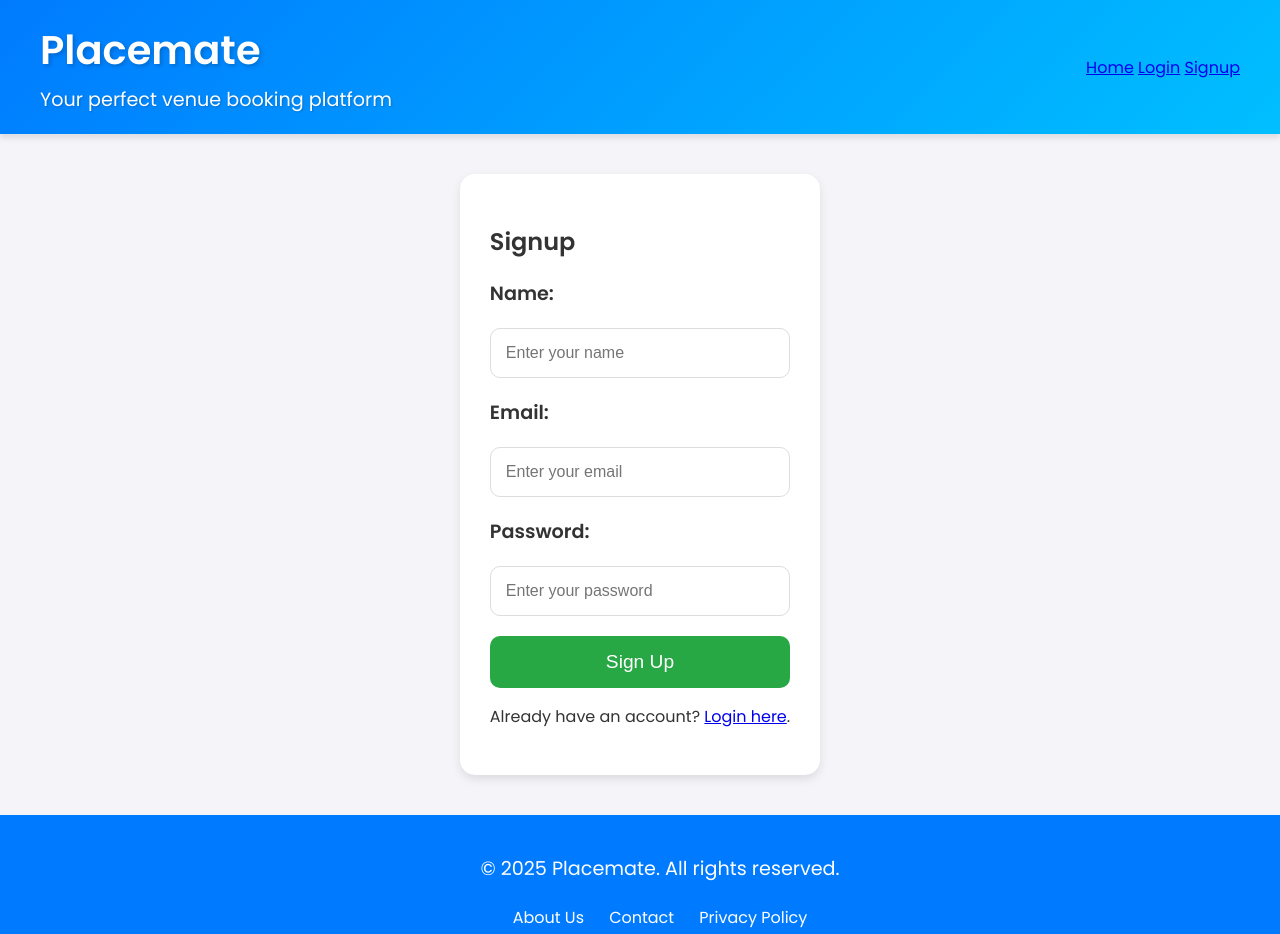
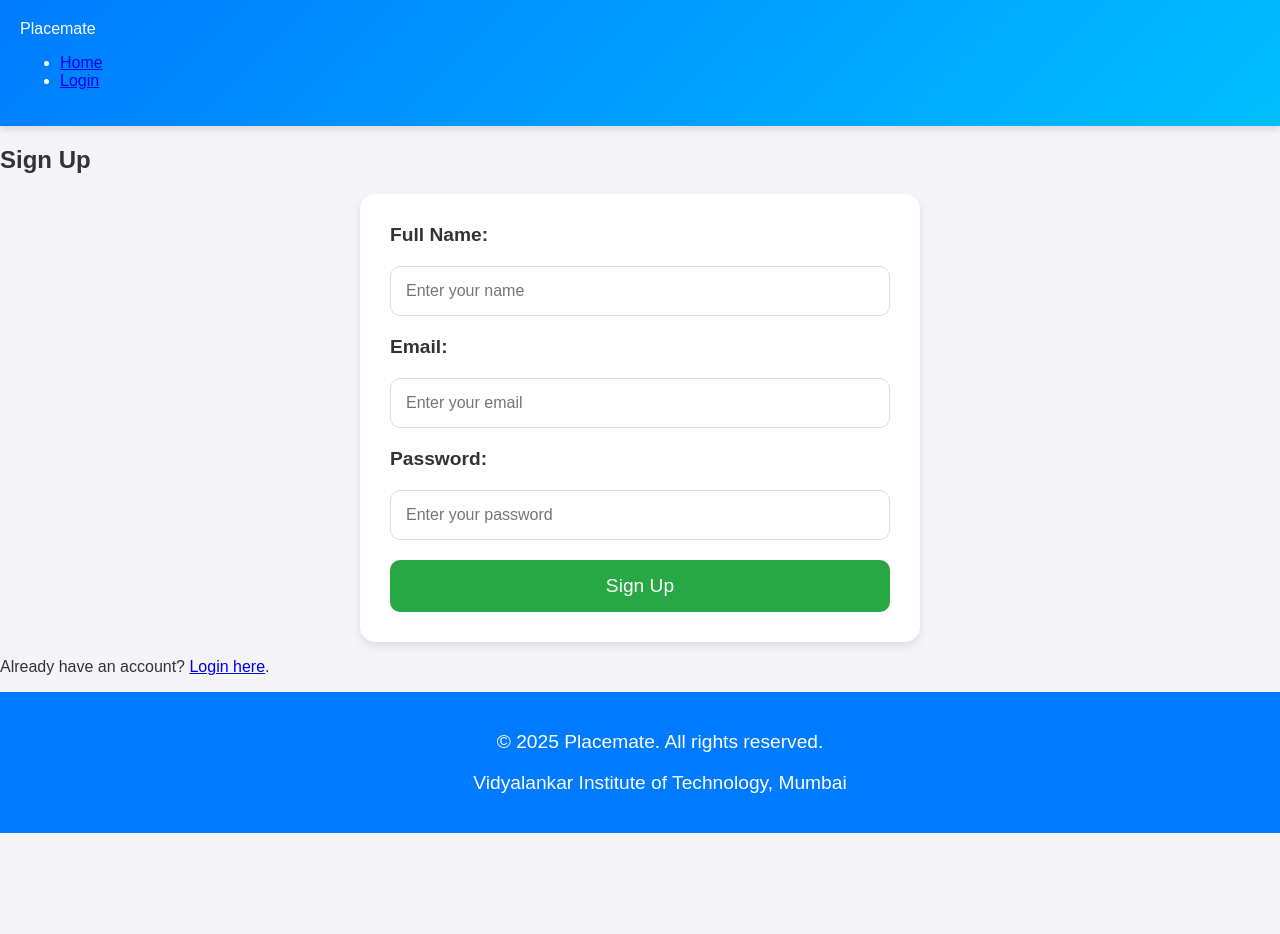
Before and after one commit to Arunimaaaaa/Placemate, a plain HTML site: page signup.html in a window 1280 px wide. Shown: the top 934 px of the page. After the commit the page ends 833 px from the top, so only its background shows below. Drawn offline with Linux system fonts and the light colour scheme.

Commit message:
Update signup.html

```diff
--- a/signup.html
+++ b/signup.html
@@ -3,30 +3,24 @@
 <head>
   <meta charset="UTF-8">
   <meta name="viewport" content="width=device-width, initial-scale=1.0">
-  <title>Placemate - Signup</title>
+  <title>Placemate - Sign Up</title>
   <link rel="stylesheet" href="styles.css">
-  <link href="https://fonts.googleapis.com/css2?family=Poppins:wght@400;600&display=swap" rel="stylesheet">
 </head>
 <body>
   <header>
-    <div class="header-content">
-      <div class="header-left">
-        <h1>Placemate</h1>
-        <p>Your perfect venue booking platform</p>
-      </div>
-      <nav class="header-right">
-        <a href="index.html">Home</a>
-        <a href="login.html">Login</a>
-        <a href="signup.html">Signup</a>
+    <nav>
+      <div class="logo">Placemate</div>
+      <ul>
+        <li><a href="index.html">Home</a></li>
+        <li><a href="login.html">Login</a></li>
+      </ul>
     </nav>
-    </div>
   </header>
 
-  <main>
-    <section id="signup-form">
-      <h2>Signup</h2>
-      <form id="signup-details">
-        <label for="name">Name:</label>
+  <section class="auth-form">
+    <h2>Sign Up</h2>
+    <form id="signup-form">
+      <label for="name">Full Name:</label>
       <input type="text" id="name" required placeholder="Enter your name">
 
       <label for="email">Email:</label>
@@ -35,19 +29,14 @@
       <label for="password">Password:</label>
       <input type="password" id="password" required placeholder="Enter your password">
 
-        <button type="submit">Sign Up</button>
+      <button type="submit" class="btn">Sign Up</button>
     </form>
     <p>Already have an account? <a href="login.html">Login here</a>.</p>
   </section>
-  </main>
 
   <footer>
     <p>&copy; 2025 Placemate. All rights reserved.</p>
-    <div class="footer-links">
-      <a href="#">About Us</a>
-      <a href="#">Contact</a>
-      <a href="#">Privacy Policy</a>
-    </div>
+    <p>Vidyalankar Institute of Technology, Mumbai</p>
   </footer>
 
   <script src="script.js"></script>
```
Lines whose indentation alone changed are shown as unchanged.
